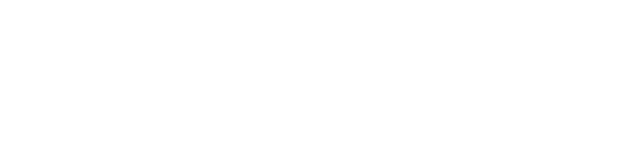
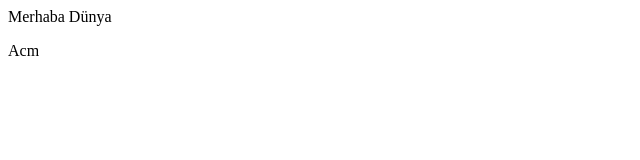
Before and after one commit to ggozzdeee/gozde, a plain HTML site: page index.html in a window 1280 px wide. Shown: the whole page, without its empty margins (0-640 px from the left). Drawn offline with Linux system fonts and the light colour scheme.

Commit message:
ikinci komit

```diff
--- a/index.html
+++ b/index.html
@@ -5,7 +5,10 @@
     <title> Ilk Proje </title>
 </head>
 <body>
+    <p>Merhaba Dünya</p>
+    <p>Acm </p>
 
+</body>
 </body>
 
 </html>
```
